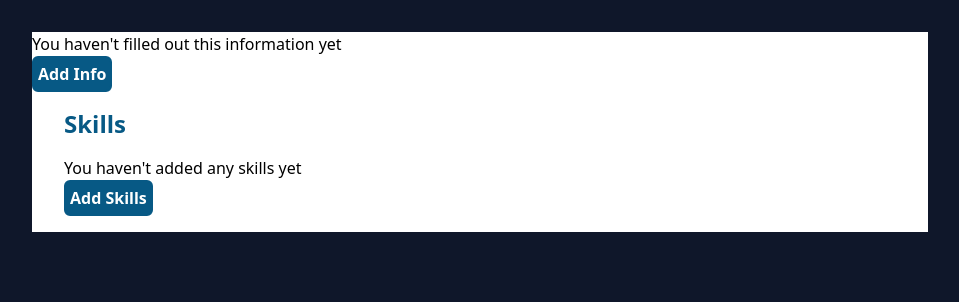
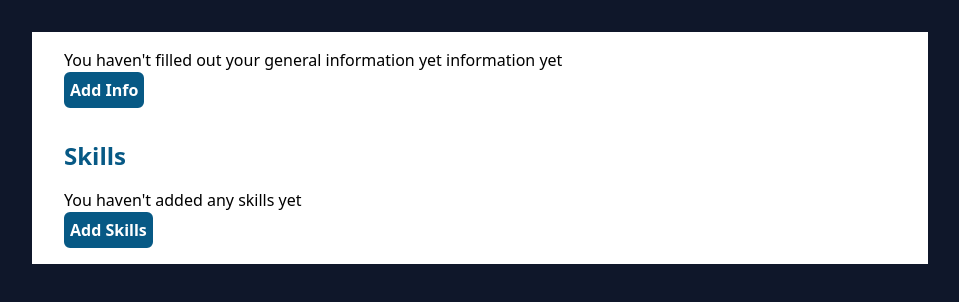
Before and after one commit to JoshDevHub/cv-project, a React (Create React App) app: page / in a window 1280 px wide. Shown: the top 302 px of the page, without its empty margins (160-1119 px from the left). Built offline with nearby package versions, Linux system fonts and the light colour scheme.

Commit message:
feat: style the general info form

```diff
--- a/src/components/GeneralInfoDisplay.js
+++ b/src/components/GeneralInfoDisplay.js
@@ -10,8 +10,10 @@ class GeneralInfoDisplay extends Component {
   render() {
     if (this.isEmpty()) {
       return (
-        <div>
-          <p>You haven't filled out this information yet</p>
+        <div className="px-8 py-4">
+          <p>
+            You haven't filled out your general information yet information yet
+          </p>
           <Button
             type="button"
             handler={this.props.clickHandler}
--- a/src/components/GeneralInfoForm.js
+++ b/src/components/GeneralInfoForm.js
@@ -27,6 +27,7 @@ class GeneralInfoForm extends Component {
           onSubmit={this.props.handleSubmit}
           className="mx-4 flex flex-col gap-4"
         >
+          <div className="flex flex-wrap gap-8">
             <div className="flex flex-col">
               <label htmlFor="name">Name</label>
               <Input
@@ -45,6 +46,9 @@ class GeneralInfoForm extends Component {
                 handler={this.handleChange}
               />
             </div>
+          </div>
+          <div></div>
+          <div className="mb-4 flex gap-4">
             <div className="flex flex-col">
               <label htmlFor="phoneNumber">Phone Number</label>
               <Input
@@ -72,7 +76,10 @@ class GeneralInfoForm extends Component {
                 handler={this.handleChange}
               />
             </div>
+          </div>
+          <div>
             <Button type="submit" text="Add Information" />
+          </div>
         </form>
       </div>
     );
--- a/src/components/GeneralInformation.js
+++ b/src/components/GeneralInformation.js
@@ -22,8 +22,6 @@ class GeneralInformation extends Component {
   }
 
   showForm = () => {
-    console.log("happens");
-
     this.setState({
       showForm: true,
     });
```
Lines whose indentation alone changed are shown as unchanged.
